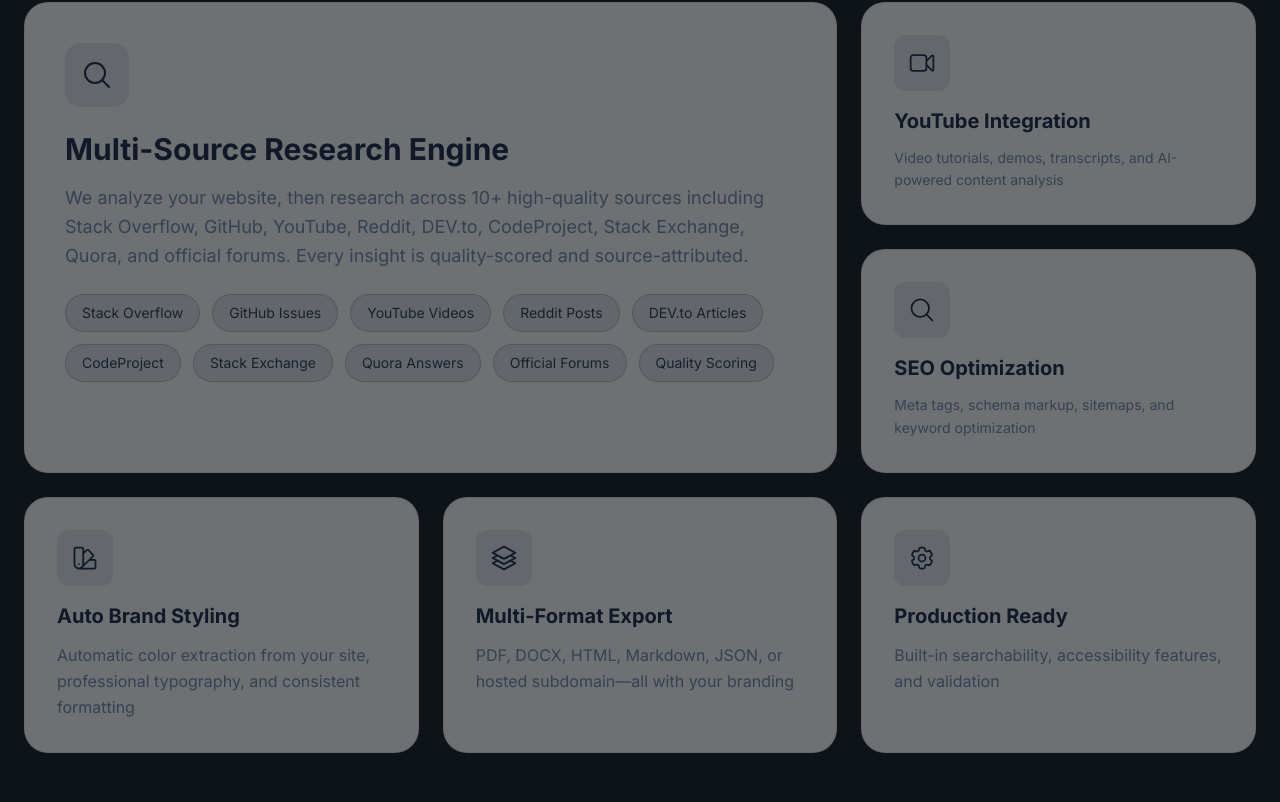
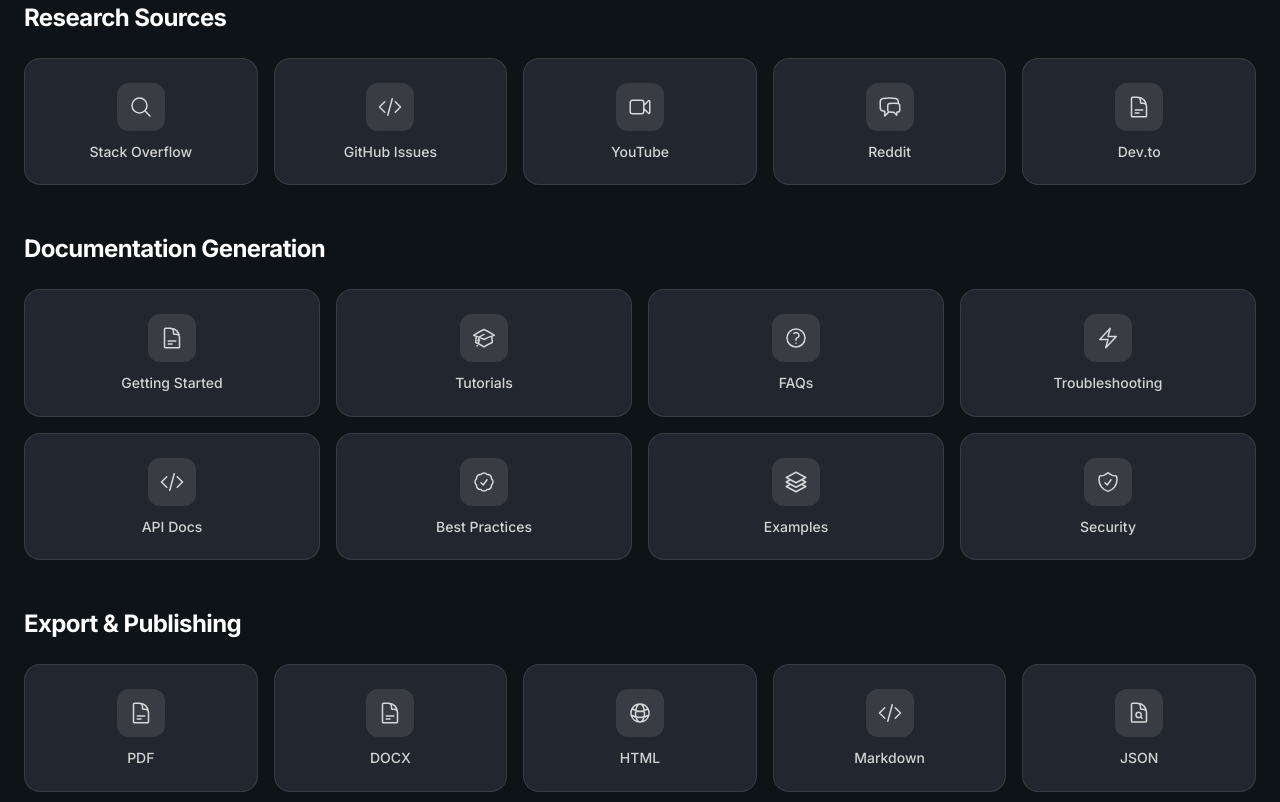
Before and after one commit to Alcatecablee/redoc, a React (Vite) app: page / in a window 1280 px wide. Shown: the part 4098-4900 px from the top of the page. Built offline with nearby package versions, Linux system fonts and the light colour scheme; the HTML template or start-up script is replaced by a standard one.

Commit message:
completionId: cgen-7e98fd03c0934941828ca333e3f7059e
cgen-7e98fd03c0934941828ca333e3f7059e

```diff
--- a/src/pages/Index.tsx
+++ b/src/pages/Index.tsx
@@ -650,76 +650,104 @@ const Index = () => {
               </p>
             </div>
 
-            {/* Premium Feature Grid - Asymmetric Layout */}
-            <div className="grid grid-cols-1 lg:grid-cols-12 gap-6">
-              {/* Large Feature Card - Spans 8 columns */}
-              <div className="lg:col-span-8 group relative overflow-hidden bg-white/40 backdrop-blur-sm border border-gray-900/10 rounded-3xl p-10 hover:shadow-xl transition-all duration-500">
-                <div className="absolute top-0 right-0 w-64 h-64 bg-gradient-to-br from-gray-900/5 to-transparent rounded-full blur-3xl opacity-0 group-hover:opacity-100 transition-opacity duration-500" />
-                <div className="relative">
-                  <div className="w-16 h-16 rounded-2xl bg-gray-900/10 flex items-center justify-center mb-6 group-hover:scale-110 transition-transform duration-300">
-                    <MagnifyingGlassIcon className="h-8 w-8 text-gray-900" strokeWidth={1.5} />
+            {/* Capability Grid */}
+            <div className="grid gap-4">
+              {/* Research Sources */}
+              <div className="mb-8">
+                <h3 className="text-2xl font-bold text-white mb-6 tracking-tight">Research Sources</h3>
+                <div className="grid grid-cols-2 sm:grid-cols-3 lg:grid-cols-5 gap-4">
+                  {[
+                    { icon: MagnifyingGlassIcon, name: "Stack Overflow" },
+                    { icon: CodeBracketIcon, name: "GitHub Issues" },
+                    { icon: VideoCameraIcon, name: "YouTube" },
+                    { icon: ChatBubbleLeftRightIcon, name: "Reddit" },
+                    { icon: DocumentTextIcon, name: "Dev.to" }
+                  ].map((item) => (
+                    <div key={item.name} className="group bg-[rgb(34,38,46)] rounded-2xl p-6 hover:bg-[rgb(40,45,55)] transition-all duration-300 border border-white/10 hover:border-[rgb(102,255,228)]/30">
+                      <div className="flex flex-col items-center text-center gap-3">
+                        <div className="w-12 h-12 rounded-xl bg-white/10 flex items-center justify-center group-hover:bg-[rgb(102,255,228)]/20 transition-colors">
+                          <item.icon className="h-6 w-6 text-white/80 group-hover:text-[rgb(102,255,228)]" strokeWidth={1.5} />
                         </div>
-                  <h3 className="text-2xl lg:text-3xl font-bold text-gray-900 mb-4">Multi-Source Research Engine</h3>
-                  <p className="text-gray-700 text-lg leading-relaxed mb-6">
-                    We analyze your website, then research across 10+ high-quality sources including Stack Overflow, GitHub, YouTube, Reddit, DEV.to, CodeProject, Stack Exchange, Quora, and official forums. Every insight is quality-scored and source-attributed.
-                  </p>
-                  <div className="flex flex-wrap gap-3">
-                    <div className="px-4 py-2 rounded-full bg-gray-900/10 border border-gray-900/20 text-sm text-gray-900/90">Stack Overflow</div>
-                    <div className="px-4 py-2 rounded-full bg-gray-900/10 border border-gray-900/20 text-sm text-gray-900/90">GitHub Issues</div>
-                    <div className="px-4 py-2 rounded-full bg-gray-900/10 border border-gray-900/20 text-sm text-gray-900/90">YouTube Videos</div>
-                    <div className="px-4 py-2 rounded-full bg-gray-900/10 border border-gray-900/20 text-sm text-gray-900/90">Reddit Posts</div>
-                    <div className="px-4 py-2 rounded-full bg-gray-900/10 border border-gray-900/20 text-sm text-gray-900/90">DEV.to Articles</div>
-                    <div className="px-4 py-2 rounded-full bg-gray-900/10 border border-gray-900/20 text-sm text-gray-900/90">CodeProject</div>
-                    <div className="px-4 py-2 rounded-full bg-gray-900/10 border border-gray-900/20 text-sm text-gray-900/90">Stack Exchange</div>
-                    <div className="px-4 py-2 rounded-full bg-gray-900/10 border border-gray-900/20 text-sm text-gray-900/90">Quora Answers</div>
-                    <div className="px-4 py-2 rounded-full bg-gray-900/10 border border-gray-900/20 text-sm text-gray-900/90">Official Forums</div>
-                    <div className="px-4 py-2 rounded-full bg-gray-900/10 border border-gray-900/20 text-sm text-gray-900/90">Quality Scoring</div>
+                        <p className="text-sm font-medium text-white/80 leading-tight">{item.name}</p>
                       </div>
+                    </div>
+                  ))}
                 </div>
               </div>
 
-              {/* Smaller Feature Cards - Span 4 columns */}
-              <div className="lg:col-span-4 space-y-6">
-                <div className="group relative overflow-hidden bg-white/40 backdrop-blur-sm border border-gray-900/10 rounded-3xl p-8 hover:shadow-xl transition-all duration-300">
-                  <div className="w-14 h-14 rounded-xl bg-gray-900/10 flex items-center justify-center mb-4 group-hover:scale-110 transition-transform duration-300">
-                    <VideoCameraIcon className="h-7 w-7 text-gray-900" strokeWidth={1.5} />
+              {/* Documentation Generation */}
+              <div className="mb-8">
+                <h3 className="text-2xl font-bold text-white mb-6 tracking-tight">Documentation Generation</h3>
+                <div className="grid grid-cols-2 sm:grid-cols-3 lg:grid-cols-4 gap-4">
+                  {[
+                    { icon: DocumentTextIcon, name: "Getting Started" },
+                    { icon: AcademicCapIcon, name: "Tutorials" },
+                    { icon: QuestionMarkCircleIcon, name: "FAQs" },
+                    { icon: BoltIcon, name: "Troubleshooting" },
+                    { icon: CodeBracketIcon, name: "API Docs" },
+                    { icon: CheckBadgeIcon, name: "Best Practices" },
+                    { icon: Square3Stack3DIcon, name: "Examples" },
+                    { icon: ShieldCheckIcon, name: "Security" }
+                  ].map((item) => (
+                    <div key={item.name} className="group bg-[rgb(34,38,46)] rounded-2xl p-6 hover:bg-[rgb(40,45,55)] transition-all duration-300 border border-white/10 hover:border-[rgb(102,255,228)]/30">
+                      <div className="flex flex-col items-center text-center gap-3">
+                        <div className="w-12 h-12 rounded-xl bg-white/10 flex items-center justify-center group-hover:bg-[rgb(102,255,228)]/20 transition-colors">
+                          <item.icon className="h-6 w-6 text-white/80 group-hover:text-[rgb(102,255,228)]" strokeWidth={1.5} />
                         </div>
-                  <h3 className="text-xl font-bold text-gray-900 mb-3">YouTube Integration</h3>
-                  <p className="text-gray-700 text-sm leading-relaxed">Video tutorials, demos, transcripts, and AI-powered content analysis</p>
+                        <p className="text-sm font-medium text-white/80 leading-tight">{item.name}</p>
                       </div>
-
-                <div className="group relative overflow-hidden bg-white/40 backdrop-blur-sm border border-gray-900/10 rounded-3xl p-8 hover:shadow-xl transition-all duration-300">
-                  <div className="w-14 h-14 rounded-xl bg-gray-900/10 flex items-center justify-center mb-4 group-hover:scale-110 transition-transform duration-300">
-                    <MagnifyingGlassIcon className="h-7 w-7 text-gray-900" strokeWidth={1.5} />
                     </div>
-                  <h3 className="text-xl font-bold text-gray-900 mb-3">SEO Optimization</h3>
-                  <p className="text-gray-700 text-sm leading-relaxed">Meta tags, schema markup, sitemaps, and keyword optimization</p>
+                  ))}
                 </div>
               </div>
 
-              {/* Three Equal Cards */}
-              <div className="lg:col-span-4 group relative overflow-hidden bg-white/40 backdrop-blur-sm border border-gray-900/10 rounded-3xl p-8 hover:shadow-xl transition-all duration-300">
-                <div className="w-14 h-14 rounded-xl bg-gray-900/10 flex items-center justify-center mb-4 group-hover:scale-110 transition-transform duration-300">
-                  <SwatchIcon className="h-7 w-7 text-gray-900" strokeWidth={1.5} />
+              {/* Export Formats */}
+              <div className="mb-8">
+                <h3 className="text-2xl font-bold text-white mb-6 tracking-tight">Export & Publishing</h3>
+                <div className="grid grid-cols-2 sm:grid-cols-3 lg:grid-cols-5 gap-4">
+                  {[
+                    { icon: DocumentTextIcon, name: "PDF" },
+                    { icon: DocumentTextIcon, name: "DOCX" },
+                    { icon: GlobeAltIcon, name: "HTML" },
+                    { icon: CodeBracketIcon, name: "Markdown" },
+                    { icon: DocumentMagnifyingGlassIcon, name: "JSON" }
+                  ].map((item) => (
+                    <div key={item.name} className="group bg-[rgb(34,38,46)] rounded-2xl p-6 hover:bg-[rgb(40,45,55)] transition-all duration-300 border border-white/10 hover:border-[rgb(102,255,228)]/30">
+                      <div className="flex flex-col items-center text-center gap-3">
+                        <div className="w-12 h-12 rounded-xl bg-white/10 flex items-center justify-center group-hover:bg-[rgb(102,255,228)]/20 transition-colors">
+                          <item.icon className="h-6 w-6 text-white/80 group-hover:text-[rgb(102,255,228)]" strokeWidth={1.5} />
                         </div>
-                <h3 className="text-xl font-bold text-gray-900 mb-3">Auto Brand Styling</h3>
-                <p className="text-gray-700 leading-relaxed">Automatic color extraction from your site, professional typography, and consistent formatting</p>
+                        <p className="text-sm font-medium text-white/80 leading-tight">{item.name}</p>
+                      </div>
+                    </div>
+                  ))}
+                </div>
               </div>
 
-              <div className="lg:col-span-4 group relative overflow-hidden bg-white/40 backdrop-blur-sm border border-gray-900/10 rounded-3xl p-8 hover:shadow-xl transition-all duration-300">
-                <div className="w-14 h-14 rounded-xl bg-gray-900/10 flex items-center justify-center mb-4 group-hover:scale-110 transition-transform duration-300">
-                  <Square3Stack3DIcon className="h-7 w-7 text-gray-900" strokeWidth={1.5} />
+              {/* Quality & Features */}
+              <div>
+                <h3 className="text-2xl font-bold text-white mb-6 tracking-tight">Quality & Features</h3>
+                <div className="grid grid-cols-2 sm:grid-cols-3 lg:grid-cols-4 gap-4">
+                  {[
+                    { icon: CheckBadgeIcon, name: "Quality Scoring" },
+                    { icon: SwatchIcon, name: "Brand Styling" },
+                    { icon: MagnifyingGlassIcon, name: "Full Search" },
+                    { icon: Cog6ToothIcon, name: "SEO Ready" },
+                    { icon: ShieldCheckIcon, name: "Accessibility" },
+                    { icon: BuildingOfficeIcon, name: "Enterprise" },
+                    { icon: ArrowPathIcon, name: "Auto Updates" },
+                    { icon: ClipboardDocumentListIcon, name: "Analytics" }
+                  ].map((item) => (
+                    <div key={item.name} className="group bg-[rgb(34,38,46)] rounded-2xl p-6 hover:bg-[rgb(40,45,55)] transition-all duration-300 border border-white/10 hover:border-[rgb(102,255,228)]/30">
+                      <div className="flex flex-col items-center text-center gap-3">
+                        <div className="w-12 h-12 rounded-xl bg-white/10 flex items-center justify-center group-hover:bg-[rgb(102,255,228)]/20 transition-colors">
+                          <item.icon className="h-6 w-6 text-white/80 group-hover:text-[rgb(102,255,228)]" strokeWidth={1.5} />
                         </div>
-                <h3 className="text-xl font-bold text-gray-900 mb-3">Multi-Format Export</h3>
-                <p className="text-gray-700 leading-relaxed">PDF, DOCX, HTML, Markdown, JSON, or hosted subdomain—all with your branding</p>
+                        <p className="text-sm font-medium text-white/80 leading-tight">{item.name}</p>
                       </div>
-
-              <div className="lg:col-span-4 group relative overflow-hidden bg-white/40 backdrop-blur-sm border border-gray-900/10 rounded-3xl p-8 hover:shadow-xl transition-all duration-300">
-                <div className="w-14 h-14 rounded-xl bg-gray-900/10 flex items-center justify-center mb-4 group-hover:scale-110 transition-transform duration-300">
-                  <Cog6ToothIcon className="h-7 w-7 text-gray-900" strokeWidth={1.5} />
                     </div>
-                <h3 className="text-xl font-bold text-gray-900 mb-3">Production Ready</h3>
-                <p className="text-gray-700 leading-relaxed">Built-in searchability, accessibility features, and validation</p>
+                  ))}
+                </div>
               </div>
             </div>
           </div>
```
Lines whose indentation alone changed are shown as unchanged.
